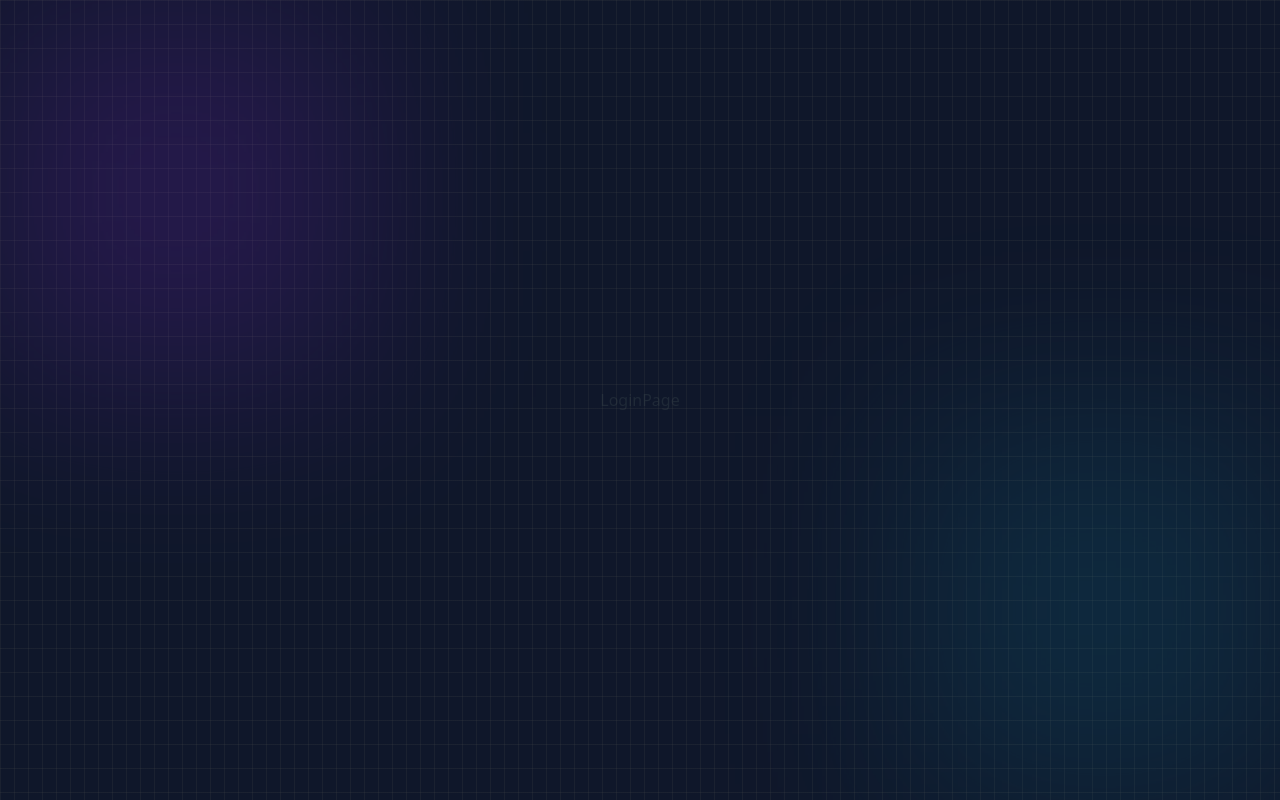
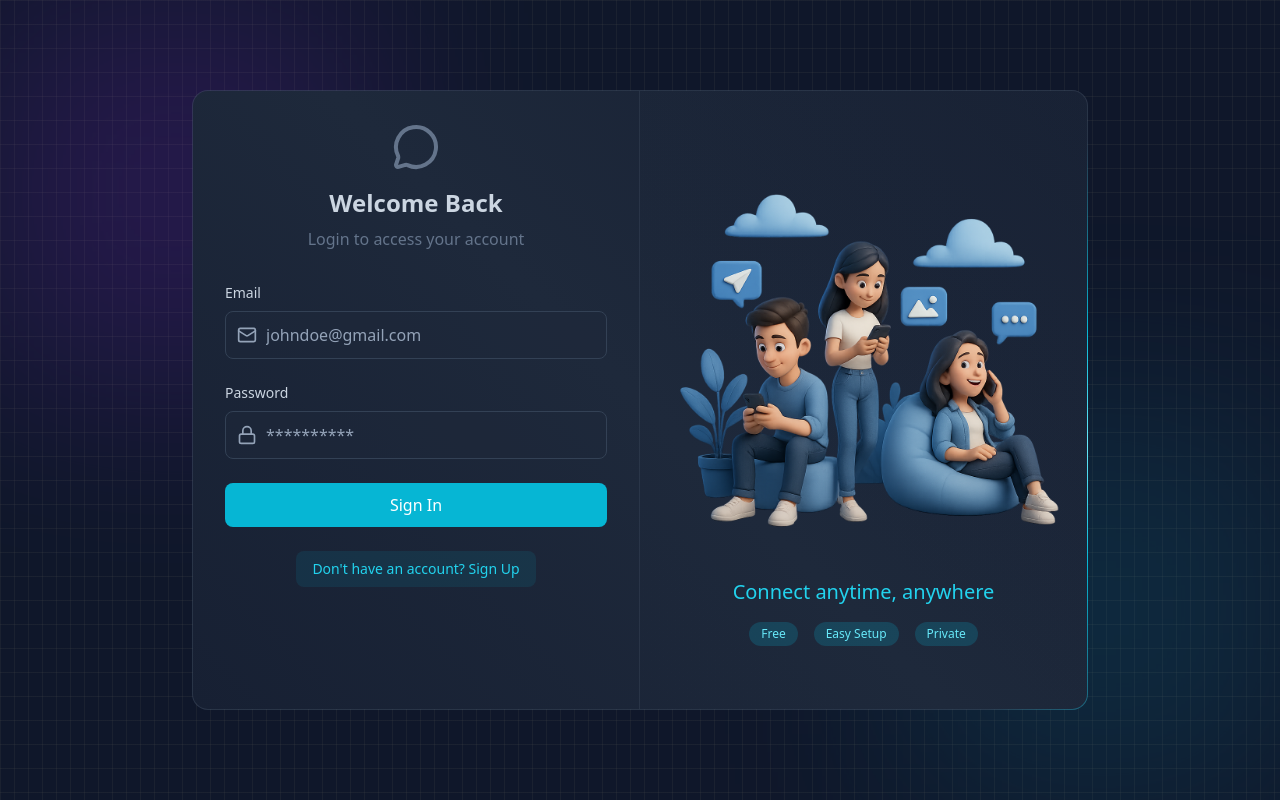
Before and after one commit to nnmt2810/chitchat_rt, a React app in the folder frontend/: page /login in a window 1280 px wide. Built offline with nearby package versions, Linux system fonts and the light colour scheme; no server answers; the HTML template or start-up script is replaced by a standard one.

Commit message:
login & logout implemented

```diff
--- a/frontend/src/pages/ChatPage.jsx
+++ b/frontend/src/pages/ChatPage.jsx
@@ -1,8 +1,13 @@
-import React from 'react'
+import { useState } from "react";
+import { useAuthStore } from "../store/useAuthStore";
 
 const ChatPage = () => {
+  const { logout } = useAuthStore();
   return (
-    <div>ChatPage</div>
+    <div className="z-10">
+      ChatPage
+      <button onClick={logout}>Logout</button>
+    </div>
   )
 }
 
--- a/frontend/src/pages/LoginPage.jsx
+++ b/frontend/src/pages/LoginPage.jsx
@@ -1,8 +1,111 @@
-import React from 'react'
+import { useState } from "react";
+import { useAuthStore } from "../store/useAuthStore";
+import BorderAnimatedContainer from "../components/BorderAnimatedContainer";
+import { MessageCircleIcon, LockIcon, MailIcon, UserIcon, LoaderIcon, Loader } from "lucide-react";
+import { Link } from "react-router";
 
 const LoginPage = () => {
+  const [formData, setFormData] = useState({
+    email: '',
+    password: ''
+  })
+  const {login, isLoggingIn} = useAuthStore();
+
+  const handleSubmit = (e) => {
+    e.preventDefault();
+
+    login(formData);
+  }
+
   return (
-    <div>LoginPage</div>
+    <div className="w-full flex items-center justify-center p-4 bg-slate-900">
+      <div className="relative w-full max-w-4xl md:h-[620px] h-[560px]" >
+        <BorderAnimatedContainer>
+          <div className="w-full flex flex-col md:flex-row">
+            {/* Left Section */}
+            <div className="md:w-1/2 p-8 items-center justify-center md:border-r border-slate-600/30">
+              <div className="w-full max-w-md">
+                {/* Header Section */}
+                <div className="text-center mb-8">
+                  <MessageCircleIcon className="w-12 h-12 mx-auto text-slate-500 mb-4" />
+                  <h2 className="text-2xl font-bold text-slate-300 mb-2">Welcome Back</h2>
+                  <p className="text-slate-500">Login to access your account</p>
+                </div>
+
+                {/* Form Section */}
+                <form onSubmit={handleSubmit} className="space-y-6">
+                  {/* EMAIL INPUT */}
+                  <div>
+                    <label className="auth-input-label">Email</label>
+                    <div className="relative">
+                      <MailIcon className="auth-input-icon" />
+
+                      <input
+                        type="email"
+                        value={formData.email}
+                        onChange={(e) => setFormData({ ...formData, email: e.target.value })}
+                        className="input"
+                        placeholder="johndoe@gmail.com"
+                      />
+                    </div>
+                  </div>
+
+                  {/* PASSWORD INPUT */}
+                  <div>
+                    <label className="auth-input-label">Password</label>
+                    <div className="relative">
+                      <LockIcon className="auth-input-icon" />
+
+                      <input
+                        type="password"
+                        value={formData.password}
+                        onChange={(e) => setFormData({ ...formData, password: e.target.value })}
+                        className="input"
+                        placeholder="**********"
+                      />
+                    </div>
+                  </div>
+
+                  {/* SUBMIT BUTTON */}
+                  <button className="auth-btn" type="submit" disabled={isLoggingIn}>
+                    {isLoggingIn ? (
+                      <LoaderIcon className="w-full h-5 animate-spin text-center" />
+                    ) : (
+                      "Sign In"
+                    )}
+                  </button>
+                </form>
+
+                <div className="mt-6 text-center">
+                  <Link to="/signup" className="auth-link">
+                    Don't have an account? Sign Up
+                  </Link>
+                </div>
+              </div>
+            </div>
+            {/* Right Section */}
+            <div className="hidden md:w-1/2 md:flex items-center justify-center p-6 bg-gradient-to-bl from-slate-800/20 to-transparent">
+              <div>
+                <img
+                  src="/login.png"
+                  alt="People using mobile devices"
+                  className="w-full h-auto object-contain"
+                />
+                <div className="mt-6 text-center">
+                  <h3 className="text-xl font-medium text-cyan-400">Connect anytime, anywhere</h3>
+
+                  <div className="mt-4 flex justify-center gap-4">
+                    <span className="auth-badge">Free</span>
+                    <span className="auth-badge">Easy Setup</span>
+                    <span className="auth-badge">Private</span>
+                  </div>
+                </div>
+              </div>
+            </div>
+          </div>
+        </BorderAnimatedContainer>
+      </div>
+    </div>
   )
 }
 
--- a/frontend/src/store/useAuthStore.js
+++ b/frontend/src/store/useAuthStore.js
@@ -6,6 +6,7 @@
     authUser: null,
     isCheckingAuth: true,
     isSigningUp: false,
+    isLoggingIn: false,
 
     checkAuth: async () => {
         try {
@@ -33,6 +34,32 @@
         } finally {
             set({ isSigningUp: false });
         }
+    },
+
+    login: async (data) => {
+        set({ isLoggingIn: true });
+        try {
+            const res = await axiosInstance.post('/auth/login', data);
+            const user = res.data?.user ?? res.data;
+            set({ authUser: user?._id ? user : null });
+
+            toast.success('Logged in successfully');
+        } catch (error) {
+            toast.error(error.response.data.message);
+        } finally {
+            set({ isLoggingIn: false });
+        }
+    },
+
+    logout: async () => {
+        try {
+            await axiosInstance.post('/auth/logout');
+            set({ authUser: null });
+            toast.success('Logged out successfully');
+        } catch (error) {
+            toast.error('Error logging out');
+            console.log('Logout error:', error);
+        }
     }
 
 }));
```
